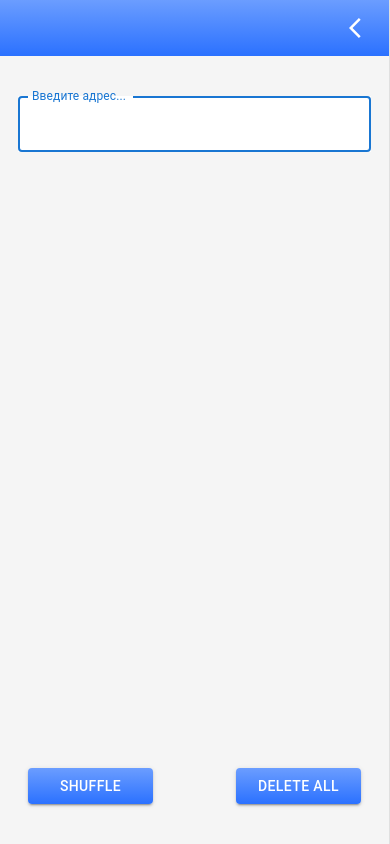
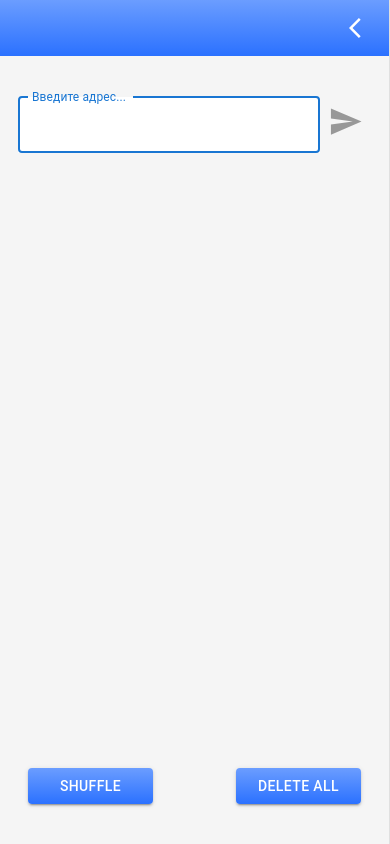
Before and after one commit to MarinaNovas/route-creator-2022, a React (Create React App) app: page / in a window 390 px wide. Built offline with nearby package versions, Linux system fonts and the light colour scheme; what lodash.shuffle would draw is missing.

Commit message:
add SendButton

```diff
--- a/src/components/InputText.js
+++ b/src/components/InputText.js
@@ -1,32 +1,55 @@
 import React from "react";
 import { useState } from "react";
+import { drawerWidth } from "./constants";
+import { styled } from "@mui/material/styles";
 import TextField from '@mui/material/TextField';
+import IconButton from "@mui/material/IconButton";
+import SendIcon from '@mui/icons-material/Send';
+import Box from "@mui/material/Box";
 
-function InputText({handleSetAddress}) {
 
-  const [inputValue, setInputValue]=useState('');
+const SendButton = styled(IconButton)(({theme})=>({
+  display:'none',
+  [theme.breakpoints.down(drawerWidth)]:{
+    display:'block'
+  }
+}));
 
-  const handleKeyUp=(e)=>{
+function InputText({ handleSetAddress }) {
+
+  const [inputValue, setInputValue] = useState('');
+
+  const handleKeyUp = (e) => {
     if (e.code !== 'Enter') return;
     handleSetAddress(inputValue);
     setInputValue('');
   }
 
+  const handleSendButton = ()=>{
+    handleSetAddress(inputValue);
+    setInputValue('');
+  }
+
   return (
+    <Box sx={{width:'100%', display:'flex', alignItems:'center',mb: '40px',}}>
       <TextField
         label='Введите адрес...'
         variant='outlined'
         sx={{
-        mb: '40px',
+          flexGrow:'1',
           '& .MuiOutlinedInput-input': {
             backgroundColor: '#ffffff'
           }
         }}
         value={inputValue}
-      onChange={(e)=>setInputValue(e.target.value)}
+        onChange={(e) => setInputValue(e.target.value)}
         onKeyUp={handleKeyUp}
         autoFocus={true}
       />
+      <SendButton onClick={handleSendButton}>
+        <SendIcon fontSize="large" sx={{opacity:'0.7'}}/>
+      </SendButton>
+    </Box>
   );
 }
 
```
Lines whose indentation alone changed are shown as unchanged.
